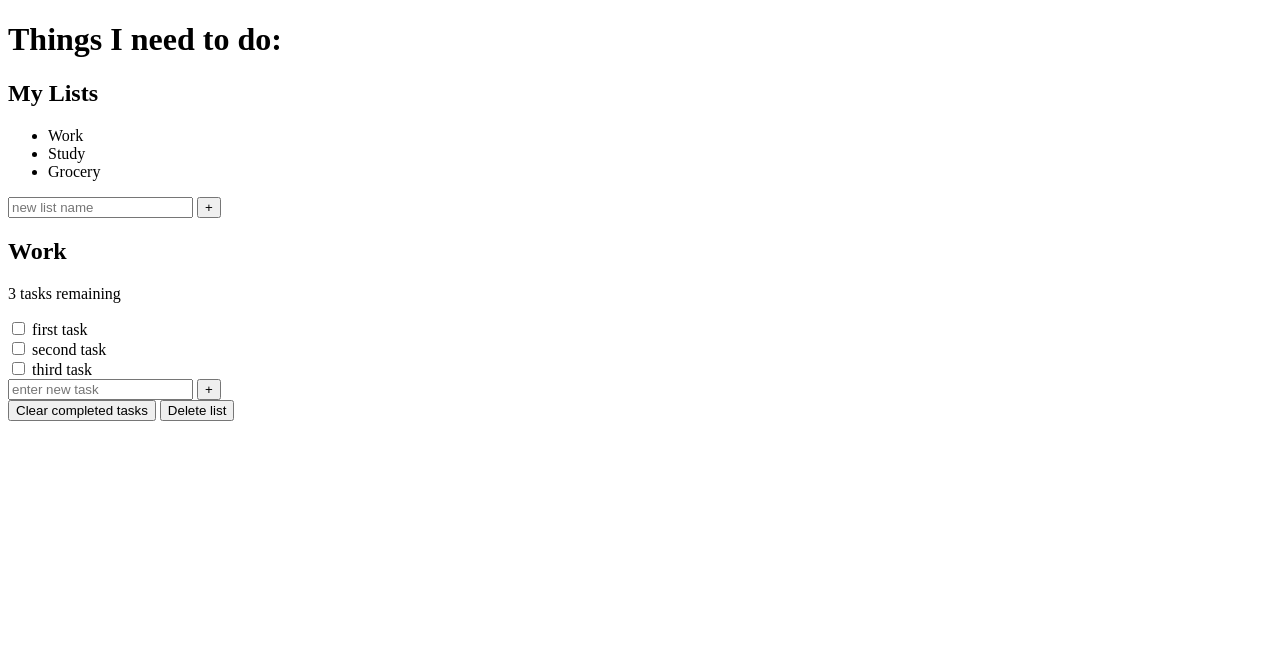
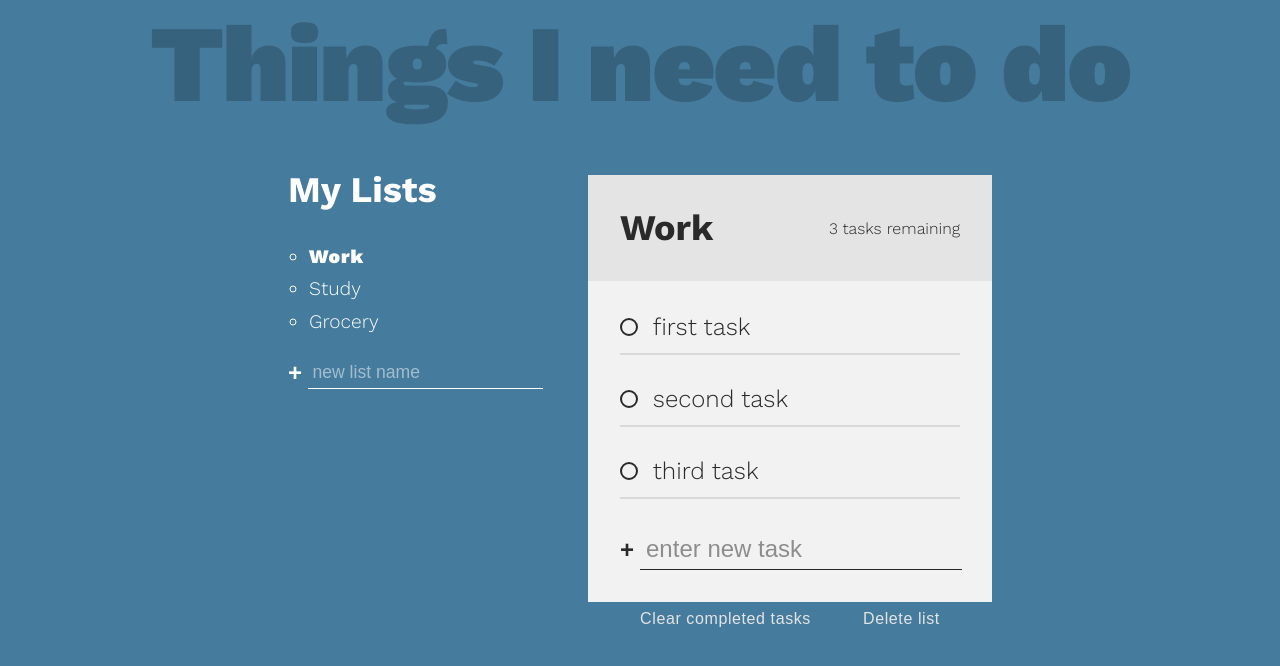
Before and after one commit to rick329mo/todo-list-app, a plain HTML site: page index.html in a window 1280 px wide. Drawn offline with nearby package versions, Linux system fonts and the light colour scheme.

Commit message:
added styling

```diff
--- a/index.html
+++ b/index.html
@@ -4,18 +4,21 @@
     <meta charset="UTF-8">
     <meta http-equiv="X-UA-Compatible" content="IE=edge">
     <meta name="viewport" content="width=device-width, initial-scale=1.0">
+    <link rel="preconnect" href="https://fonts.googleapis.com">
+    <link rel="preconnect" href="https://fonts.gstatic.com" crossorigin>
+    <link href="https://fonts.googleapis.com/css2?family=Work+Sans:wght@200;300;400;700;900&display=swap" rel="stylesheet">
     <link rel="stylesheet" href="styles.css">
     <title>To-do List</title>
 </head>
 <body>
-    <h1 class="title">Things I need to do:</h1>
+    <h1 class="title">Things I need to do</h1>
 
     <div class="all-tasks">
         <h2 class="all-tasks-title">My Lists</h2>
         <ul class="task-list">
-            <li class="active-list">Work</li>
-            <li>Study</li>
-            <li>Grocery</li>
+            <li class="list-name active-list">Work</li>
+            <li class="list-name">Study</li>
+            <li class="list-name">Grocery</li>
         </ul>
 
         <form>
@@ -25,7 +28,7 @@
             placeholder="new list name"
             aria-label="new list name"
             />
-            <button class="btn list" aria-label="create new list">+</button>
+            <button class="btn create" aria-label="create new list">+</button>
         </form>
 
 
@@ -77,11 +80,11 @@
                 <form>
                     <input
                     type="text"
-                    class="new list"
+                    class="new task"
                     placeholder="enter new task"
                     aria-label="new task name"
                     />
-                    <button class="btn task" aria-label="create new task">+</button>
+                    <button class="btn create" aria-label="create new task">+</button>
                 </form>
             </div>
             <div class="delete-btns">
--- a/styles.css
+++ b/styles.css
@@ -0,0 +1,276 @@
+body {
+    background-color: #457B9D;
+    color: #fff;
+    margin: 0;
+    font-weight: 300;
+    box-sizing: border-box;
+    font-family: 'Work Sans', sans-serif;
+    font-size: 1.5rem;
+
+}
+
+.all-tasks {
+    padding: 0.5em 2em;
+}
+
+
+.title {
+    font-size: calc(6vw + 2rem);
+    font-weight: 900;
+    color: rgba(0, 0, 0, 0.2);
+    letter-spacing: -2px;
+    margin: 0 0.5em 0 0.5em;
+}
+
+.task-list {
+    font-size: 1.2rem;
+    line-height: 1.7;
+    list-style: circle;
+    padding-left: 1.1em;
+}
+
+.list-name {
+    cursor: pointer;
+}
+
+.list-name:hover {
+    opacity: 0.7;
+}
+
+form {
+    display: flex;
+}
+
+.btn {
+    cursor: pointer;
+    background: 0;
+    border: 0;
+    padding: 0;
+    color: inherit;
+}
+
+.btn.create {
+    font-size: 1.5rem;
+    font-weight: 900;
+    margin-right: 0.25em;
+    transition: opacity 250ms ease-in;
+}
+
+.btn.create:hover {
+    opacity: 0.7;
+}
+
+.btn.delete {
+    font-size: 1rem;
+    letter-spacing: 0.6px;
+    transition: color 200ms;
+}
+
+.btn.delete:hover {
+    color: rgb(135, 30, 30);
+    border-bottom: 1px solid rgb(135, 30, 30);
+}
+
+
+.new {
+    background: transparent;
+    border: 0;
+    color: inherit;
+    border-bottom: 1px solid currentColor;
+    font-size: inherit;
+    outline: none;
+    margin-bottom: 0;
+    padding: 0.25em;
+
+    transition: border-bottom 250ms ease-in;
+    order: 2;
+}
+
+.new::placeholder {
+    color: #fff;
+    opacity: 0.5;
+}
+
+
+.new:focus {
+    border-bottom-width: 3px;
+}
+
+.new:focus::placeholder {
+    opacity: 0.2;
+}
+
+.new.list {
+    font-size: 1.1rem;
+    font-weight: 300;
+}
+
+
+.active-list {
+    font-weight: 900;
+    letter-spacing: 1px;
+}
+
+.todo-list {
+    background: rgb(242, 242, 242);
+    color: rgb(42, 42, 42);
+    margin: 2em 2em;
+
+    --spacer: 2rem;
+}
+
+.todo-list .new::placeholder {
+    color: rgb(42, 42, 42);
+    opacity: 0.5;
+}
+
+.todo-list .new:focus::placeholder {
+    opacity: 0.2;
+}
+
+.todo-header {
+    background: #e4e4e4;
+    padding: var(--spacer);
+    display: flex;
+    align-items: center;
+    justify-content: space-between;
+}
+
+.list-title {
+    margin: 0 1em 0 0;
+}
+
+.task-count {
+    margin: 0;
+    font-size: 1rem;
+}
+
+.todo-body {
+    padding: var(--spacer);
+    position: relative;
+}
+
+[type= "checkbox"] {
+    opacity: 0;
+    position: absolute;
+}
+
+.task label {
+    display: flex;
+    align-items: center;
+    margin-bottom: 1.25em;
+    border-bottom: 2px solid rgba(0, 0, 0, 0.1);
+    padding-bottom: 0.5em;
+}
+
+.task {
+    position: relative;
+}
+
+.task::after {
+    content: "";
+    position: absolute;
+    right: 0;
+    left: 0;
+    bottom: -0.5em;
+    height: 2px;
+
+}
+
+.custom-checkbox {
+    display: inline-block;
+    width: 0.6em;
+    height: 0.6em;
+    margin-right: 0.6em;
+    cursor: pointer;
+    border: 2px solid currentColor;
+    border-radius: 50%;
+    transform: scale(1);
+    transition: transform 300ms ease-in-out;
+}
+
+.task:hover .custom-checkbox,
+[type= "checkbox"]:focus + label .custom-checkbox {
+    transform: scale(1.1);
+    color: #457B9D;
+}
+
+[type= "checkbox"]:checked + label .custom-checkbox {
+    background:#457B9D;
+    border-color: #457B9D;
+    box-shadow: inset 0 0 0px 3px #fff;
+}
+
+[type= "checkbox"]:checked + label {
+    opacity: 0.5;
+}
+
+.task label::after {
+    content: '';
+    position: absolute;
+    left: 0;
+    right: 0;
+    left: 1.2em;
+    right: 1.5em;
+    height: 3px;
+    background: currentColor;
+    transform: scaleX(0);
+    transform-origin: left;
+    transition: transform 250ms ease-in-out;
+}
+
+[type= "checkbox"]:checked + label::after {
+    transform: scaleX(1);
+}
+
+.delete-btns {
+    display: flex;
+    justify-content: space-evenly;
+    position: absolute;
+    width: 100%;
+    left: 0;
+    bottom: -50px;
+    color: #e4e4e4;
+    margin-bottom: 1em;
+}
+
+
+
+
+@media screen and (min-width: 700px){
+    body {
+        display: grid;
+        grid:
+        "header header header header" auto
+        "......  lists active ......" auto /
+        1fr minmax(100px, 300px) minmax(250px, 500px) 1fr;
+
+    }
+
+    .title {
+        grid-area: header;
+    }
+
+    .all-tasks {
+        grid-area: lists;
+    }
+
+    .todo-list {
+        grid-area: active;
+    }
+}
+
+@media screen and (min-width: 1000px) {
+    .title {
+        margin: 0;
+        text-align: center;
+    }
+
+    .all-tasks {
+        margin-right: 2em;
+    }
+
+    .todo-list {
+        margin-left: 2em;
+    }
+}
```
